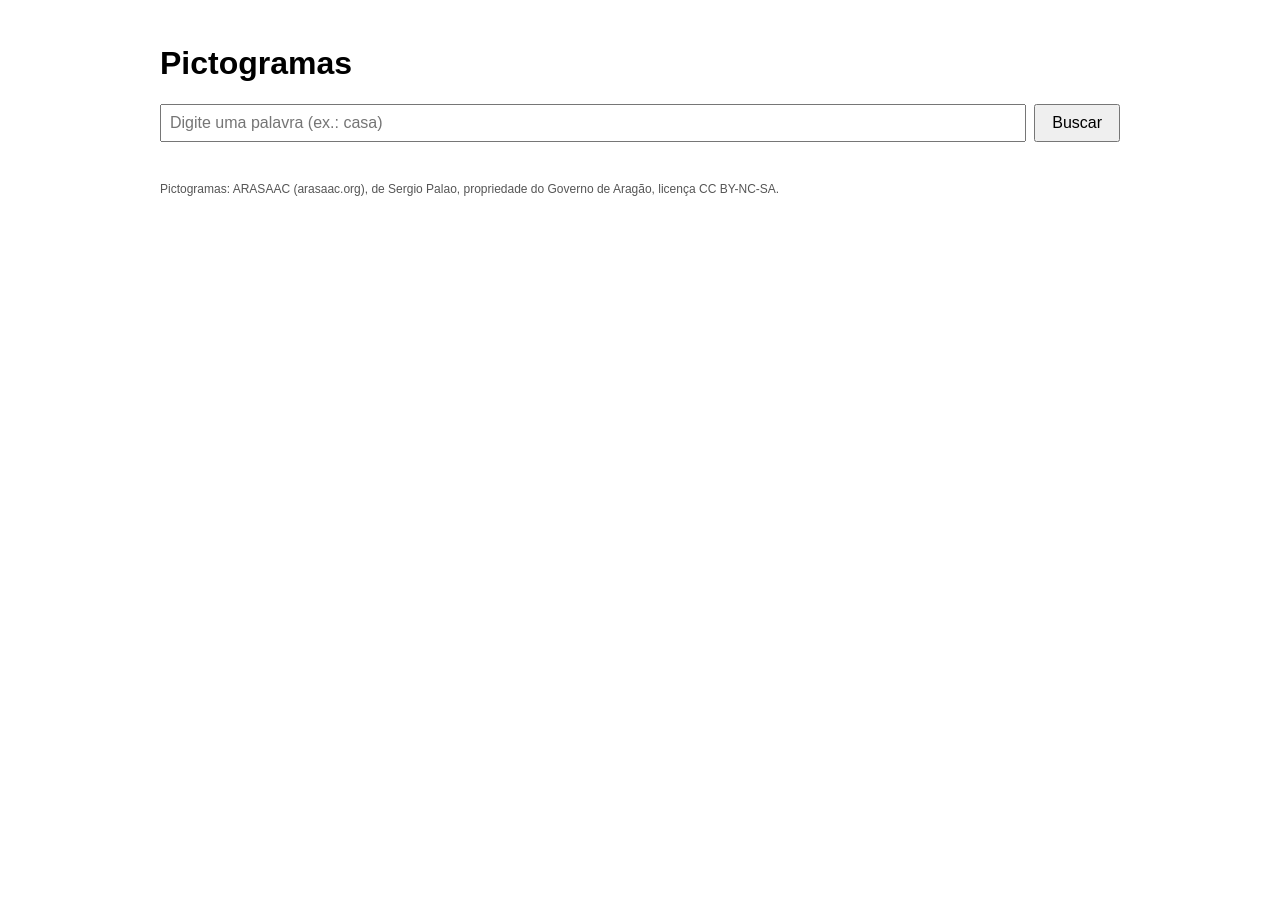
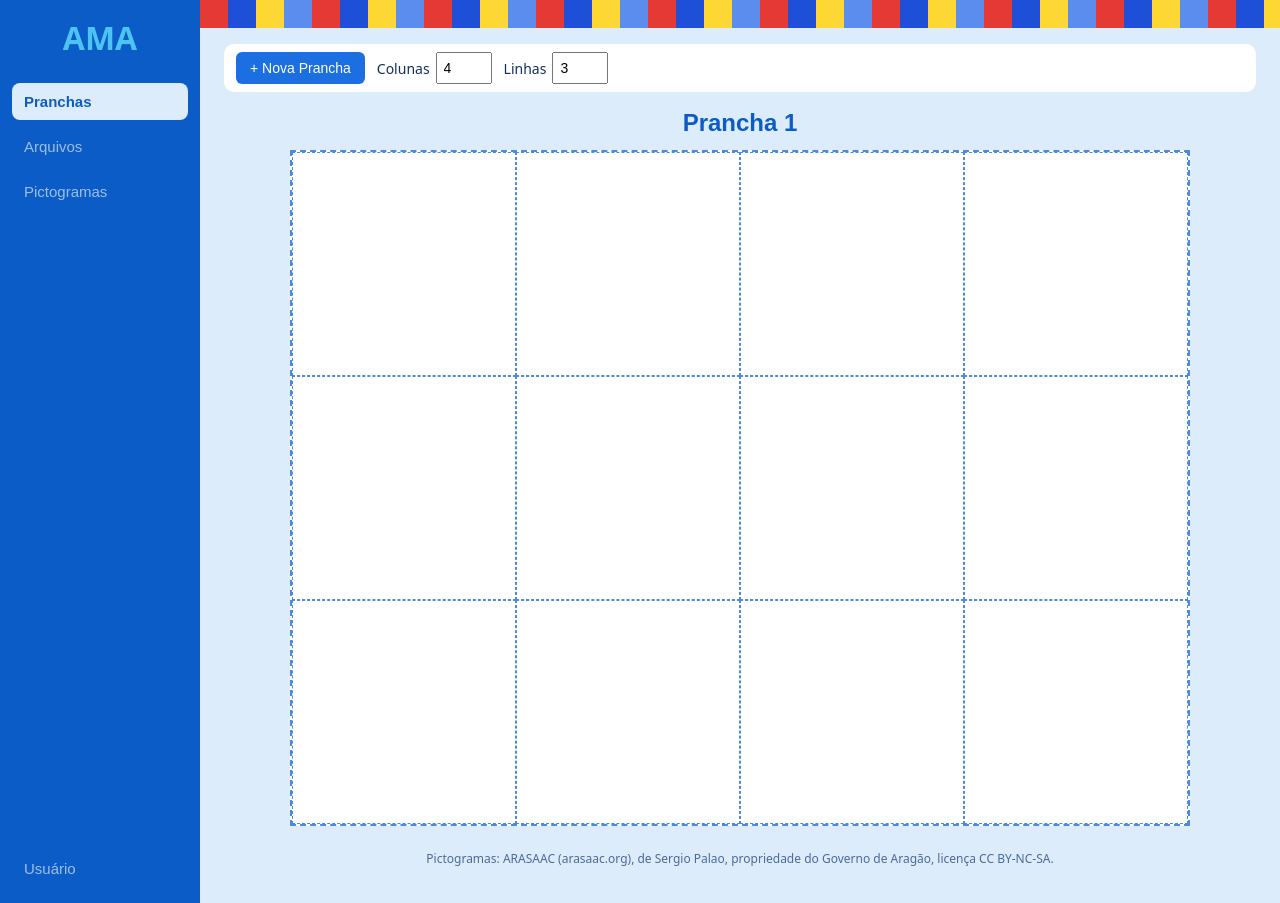
Before and after one commit to goechsler603/tcc-caa, a React (Vite) app in the folder frontend/: page / in a window 1280 px wide. Before the commit the page ends 800 px from the top, so only its background shows below. Built offline with nearby package versions, Linux system fonts and the light colour scheme.

Commit message:
feat: editor de prancha com grade configurável e busca de pictogramas

```diff
--- a/frontend/src/App.css
+++ b/frontend/src/App.css
@@ -1,184 +1,289 @@
-.counter {
-  font-size: 16px;
-  padding: 5px 10px;
-  border-radius: 5px;
-  color: var(--accent);
-  background: var(--accent-bg);
-  border: 2px solid transparent;
-  transition: border-color 0.3s;
-  margin-bottom: 24px;
-
-  &:hover {
-    border-color: var(--accent-border);
-  }
-  &:focus-visible {
-    outline: 2px solid var(--accent);
-    outline-offset: 2px;
-  }
+* {
+  box-sizing: border-box;
 }
 
-.hero {
-  position: relative;
-
-  .base,
-  .framework,
-  .vite {
-    inset-inline: 0;
-    margin: 0 auto;
+body {
+  margin: 0;
+  font-family: system-ui, sans-serif;
+  color: #12305e;
 }
 
-  .base {
-    width: 170px;
-    position: relative;
-    z-index: 0;
+.app {
+  display: flex;
+  min-height: 100vh;
+  background: #dcecfb;
 }
 
-  .framework,
-  .vite {
-    position: absolute;
+/* Barra lateral */
+.sidebar {
+  width: 200px;
+  background: #0b5cc6;
+  display: flex;
+  flex-direction: column;
+  padding: 16px 12px;
+  gap: 24px;
 }
 
-  .framework {
-    z-index: 1;
-    top: 34px;
-    height: 28px;
-    transform: perspective(2000px) rotateZ(300deg) rotateX(44deg) rotateY(39deg)
-      scale(1.4);
+.logo {
+  color: #4cc3f0;
+  font-size: 32px;
+  font-weight: 800;
+  text-align: center;
 }
 
-  .vite {
-    z-index: 0;
-    top: 107px;
-    height: 26px;
-    width: auto;
-    transform: perspective(2000px) rotateZ(300deg) rotateX(40deg) rotateY(39deg)
-      scale(0.8);
-  }
+.sidebar nav {
+  display: flex;
+  flex-direction: column;
+  gap: 8px;
 }
 
-#center {
+.sidebar-rodape {
+  margin-top: auto;
+}
+
+.nav-item {
+  width: 100%;
+  text-align: left;
+  padding: 10px 12px;
+  border: none;
+  border-radius: 8px;
+  background: transparent;
+  color: #fff;
+  font-size: 15px;
+  cursor: pointer;
+}
+
+.nav-item.ativo {
+  background: #dcecfb;
+  color: #0b5cc6;
+  font-weight: 600;
+}
+
+.nav-item:disabled {
+  opacity: 0.6;
+  cursor: not-allowed;
+}
+
+/* Conteúdo */
+.conteudo {
+  flex: 1;
+  padding: 0 24px 24px;
+  min-width: 0;
+}
+
+.faixa {
+  height: 28px;
+  margin: 0 -24px 16px;
+  background: repeating-linear-gradient(
+    90deg,
+    #e53935 0 28px,
+    #1e4fd8 28px 56px,
+    #fdd835 56px 84px,
+    #5b8def 84px 112px
+  );
+}
+
+.barra {
+  display: flex;
+  flex-wrap: wrap;
+  align-items: center;
+  gap: 12px;
+  padding: 8px 12px;
+  background: #fff;
+  border-radius: 10px;
+  margin-bottom: 16px;
+}
+
+.botao {
+  background: #1b6fe0;
+  color: #fff;
+  border: none;
+  border-radius: 6px;
+  padding: 8px 14px;
+  font-size: 14px;
+  cursor: pointer;
+}
+
+.campo {
+  display: flex;
+  align-items: center;
+  gap: 6px;
+  font-size: 14px;
+}
+
+.campo input {
+  width: 56px;
+  padding: 6px;
+  font-size: 14px;
+}
+
+.titulo {
+  display: block;
+  width: 100%;
+  border: none;
+  background: transparent;
+  text-align: center;
+  font-size: 24px;
+  font-weight: 700;
+  color: #0b5cc6;
+  margin-bottom: 12px;
+}
+
+/* Prancha */
+.prancha {
+  display: grid;
+  gap: 0;
+  max-width: 900px;
+  margin: 0 auto;
+  background: #fff;
+  border: 2px dashed #4a8be0;
+}
+
+.celula {
+  position: relative;
+  aspect-ratio: 1 / 1;
+  border: 1px dashed #4a8be0;
+  display: flex;
+  align-items: center;
+  justify-content: center;
+  cursor: pointer;
+  padding: 6px;
+}
+
+.celula:hover,
+.celula:focus-visible {
+  background: #eef6ff;
+  outline: none;
+}
+
+.celula img {
+  max-width: 100%;
+  max-height: 100%;
+  object-fit: contain;
+}
+
+.celula-remover {
+  position: absolute;
+  top: 4px;
+  right: 4px;
+  width: 24px;
+  height: 24px;
+  border: none;
+  border-radius: 50%;
+  background: #e53935;
+  color: #fff;
+  font-size: 12px;
+  cursor: pointer;
+  opacity: 0;
+}
+
+.celula:hover .celula-remover,
+.celula:focus-within .celula-remover {
+  opacity: 1;
+}
+
+.credito {
+  margin-top: 24px;
+  font-size: 12px;
+  color: #4a6a99;
+  text-align: center;
+}
+
+/* Modal */
+.modal-fundo {
+  position: fixed;
+  inset: 0;
+  background: rgba(10, 30, 60, 0.45);
+  display: flex;
+  align-items: center;
+  justify-content: center;
+  padding: 16px;
+}
+
+.modal {
+  width: min(720px, 100%);
+  max-height: 85vh;
   display: flex;
   flex-direction: column;
-  gap: 25px;
-  place-content: center;
-  place-items: center;
-  flex-grow: 1;
-
-  @media (max-width: 1024px) {
-    padding: 32px 20px 24px;
-    gap: 18px;
-  }
+  background: #f3f8ff;
+  border-radius: 10px;
+  overflow: hidden;
+  box-shadow: 0 10px 30px rgba(0, 0, 0, 0.3);
 }
 
-#next-steps {
+.modal-titulo {
   display: flex;
-  border-top: 1px solid var(--border);
-  text-align: left;
-
-  & > div {
-    flex: 1 1 0;
-    padding: 32px;
-    @media (max-width: 1024px) {
-      padding: 24px 20px;
-    }
+  justify-content: space-between;
+  align-items: center;
+  padding: 8px 12px;
+  background: #e1ecf8;
+  color: #0b5cc6;
+  font-weight: 600;
 }
 
-  .icon {
-    margin-bottom: 16px;
-    width: 22px;
-    height: 22px;
+.modal-fechar {
+  border: none;
+  background: #e53935;
+  color: #fff;
+  border-radius: 4px;
+  width: 26px;
+  height: 26px;
+  cursor: pointer;
 }
 
-  @media (max-width: 1024px) {
-    flex-direction: column;
-    text-align: center;
-  }
+.modal-busca {
+  display: flex;
+  gap: 8px;
+  padding: 12px;
 }
 
-#docs {
-  border-right: 1px solid var(--border);
-
-  @media (max-width: 1024px) {
-    border-right: none;
-    border-bottom: 1px solid var(--border);
-  }
+.modal-busca input {
+  flex: 1;
+  padding: 8px;
+  font-size: 16px;
 }
 
-#next-steps ul {
-  list-style: none;
-  padding: 0;
-  display: flex;
-  gap: 8px;
-  margin: 32px 0 0;
-
-  .logo {
-    height: 18px;
+.modal-busca button {
+  background: #1b6fe0;
+  color: #fff;
+  border: none;
+  border-radius: 6px;
+  padding: 8px 16px;
+  cursor: pointer;
 }
 
-  a {
-    color: var(--text-h);
-    font-size: 16px;
-    border-radius: 6px;
-    background: var(--social-bg);
-    display: flex;
-    padding: 6px 12px;
-    align-items: center;
-    gap: 8px;
-    text-decoration: none;
-    transition: box-shadow 0.3s;
-
-    &:hover {
-      box-shadow: var(--shadow);
-    }
-    .button-icon {
-      height: 18px;
-      width: 18px;
-    }
+.modal-corpo {
+  padding: 0 12px 12px;
+  overflow-y: auto;
 }
 
-  @media (max-width: 1024px) {
-    margin-top: 20px;
-    flex-wrap: wrap;
-    justify-content: center;
-
-    li {
-      flex: 1 1 calc(50% - 8px);
+.resultados {
+  display: grid;
+  grid-template-columns: repeat(auto-fill, minmax(120px, 1fr));
+  gap: 10px;
 }
 
-    a {
-      width: 100%;
-      justify-content: center;
-      box-sizing: border-box;
-    }
-  }
+.resultado {
+  background: #fff;
+  border: 1px solid #b7d0ee;
+  border-radius: 8px;
+  padding: 8px;
+  cursor: pointer;
+  display: flex;
+  flex-direction: column;
+  align-items: center;
+  gap: 4px;
 }
 
-#spacer {
-  height: 88px;
-  border-top: 1px solid var(--border);
-  @media (max-width: 1024px) {
-    height: 48px;
-  }
+.resultado:hover {
+  border-color: #1b6fe0;
+  background: #eef6ff;
 }
 
-.ticks {
-  position: relative;
+.resultado img {
   width: 100%;
-
-  &::before,
-  &::after {
-    content: '';
-    position: absolute;
-    top: -4.5px;
-    border: 5px solid transparent;
 }
 
-  &::before {
-    left: 0;
-    border-left-color: var(--border);
+.erro {
+  color: crimson;
 }
-  &::after {
-    right: 0;
-    border-right-color: var(--border);
-  }
-}
--- a/frontend/src/App.tsx
+++ b/frontend/src/App.tsx
@@ -1,80 +1,124 @@
 import { useState } from 'react'
+import './App.css'
+import Prancha from './components/Prancha'
+import PictogramaSearchModal from './components/PictogramaSearchModal'
+import type { Celulas, Pictograma } from './types'
 
-type Pictograma = {
-  id: number
-  palavra: string
-  url: string
-}
+const limitar = (valor: number, min: number, max: number) =>
+  Math.min(max, Math.max(min, valor))
 
 function App() {
-  const [busca, setBusca] = useState('')
-  const [resultados, setResultados] = useState<Pictograma[]>([])
-  const [carregando, setCarregando] = useState(false)
-  const [erro, setErro] = useState('')
-  const [buscou, setBuscou] = useState(false)
+  const [titulo, setTitulo] = useState('Prancha 1')
+  const [colunas, setColunas] = useState(4)
+  const [linhas, setLinhas] = useState(3)
+  const [celulas, setCelulas] = useState<Celulas>({})
+  const [celulaAtiva, setCelulaAtiva] = useState<string | null>(null)
 
-  async function buscar() {
-    if (!busca.trim()) return
-    setCarregando(true)
-    setErro('')
-    try {
-      const res = await fetch(`/api/pictogramas?busca=${encodeURIComponent(busca)}`)
-      if (!res.ok) throw new Error()
-      setResultados(await res.json())
-      setBuscou(true)
-    } catch {
-      setErro('Não foi possível buscar os pictogramas.')
-      setResultados([])
-    } finally {
-      setCarregando(false)
+  function selecionar(p: Pictograma) {
+    if (celulaAtiva === null) return
+    setCelulas((anterior) => ({ ...anterior, [celulaAtiva]: p }))
+    setCelulaAtiva(null)
+  }
+
+  function remover(chave: string) {
+    setCelulas((anterior) => {
+      const novo = { ...anterior }
+      delete novo[chave]
+      return novo
+    })
+  }
+
+  function novaPrancha() {
+    if (
+      Object.keys(celulas).length > 0 &&
+      !window.confirm('Descartar a prancha atual e começar uma nova?')
+    ) {
+      return
     }
+    setTitulo('Prancha 1')
+    setCelulas({})
   }
 
   return (
-    <div style={{ padding: 24, fontFamily: 'sans-serif', maxWidth: 960, margin: '0 auto' }}>
-      <h1>Pictogramas</h1>
+    <div className="app">
+      <aside className="sidebar">
+        <div className="logo">AMA</div>
+        <nav>
+          <button className="nav-item ativo">Pranchas</button>
+          <button className="nav-item" disabled title="Em breve">
+            Arquivos
+          </button>
+          <button className="nav-item" disabled title="Em breve">
+            Pictogramas
+          </button>
+        </nav>
+        <div className="sidebar-rodape">
+          <button className="nav-item" disabled>
+            Usuário
+          </button>
+        </div>
+      </aside>
 
-      <div style={{ display: 'flex', gap: 8, marginBottom: 16 }}>
+      <main className="conteudo">
+        <div className="faixa" />
+
+        <div className="barra">
+          <button className="botao" onClick={novaPrancha}>
+            + Nova Prancha
+          </button>
+          <label className="campo">
+            Colunas
+            <input
+              type="number"
+              min={1}
+              max={8}
+              value={colunas}
+              onChange={(e) =>
+                setColunas(limitar(Number(e.target.value) || 1, 1, 8))
+              }
+            />
+          </label>
+          <label className="campo">
+            Linhas
+            <input
+              type="number"
+              min={1}
+              max={6}
+              value={linhas}
+              onChange={(e) =>
+                setLinhas(limitar(Number(e.target.value) || 1, 1, 6))
+              }
+            />
+          </label>
+        </div>
+
         <input
-          value={busca}
-          onChange={(e) => setBusca(e.target.value)}
-          onKeyDown={(e) => e.key === 'Enter' && buscar()}
-          placeholder="Digite uma palavra (ex.: casa)"
-          style={{ flex: 1, padding: 8, fontSize: 16 }}
+          className="titulo"
+          value={titulo}
+          onChange={(e) => setTitulo(e.target.value)}
+          aria-label="Título da prancha"
         />
-        <button onClick={buscar} style={{ padding: '8px 16px', fontSize: 16 }}>
-          Buscar
-        </button>
-      </div>
 
-      {carregando && <p>Buscando...</p>}
-      {erro && <p style={{ color: 'crimson' }}>{erro}</p>}
-      {buscou && !carregando && !erro && resultados.length === 0 && (
-        <p>Nenhum resultado.</p>
+        <Prancha
+          colunas={colunas}
+          linhas={linhas}
+          celulas={celulas}
+          onCelulaClick={setCelulaAtiva}
+          onRemover={remover}
+        />
+
+        <p className="credito">
+          Pictogramas: ARASAAC (arasaac.org), de Sergio Palao, propriedade do
+          Governo de Aragão, licença CC BY-NC-SA.
+        </p>
+      </main>
+
+      {celulaAtiva !== null && (
+        <PictogramaSearchModal
+          onSelect={selecionar}
+          onClose={() => setCelulaAtiva(null)}
+        />
       )}
-
-      <div
-        style={{
-          display: 'grid',
-          gridTemplateColumns: 'repeat(auto-fill, minmax(140px, 1fr))',
-          gap: 12,
-        }}
-      >
-        {resultados.map((p) => (
-          <div
-            key={p.id}
-            style={{ border: '1px solid #ccc', borderRadius: 8, padding: 8, textAlign: 'center' }}
-          >
-            <img src={p.url} alt={p.palavra} style={{ width: '100%' }} />
-            <div>{p.palavra}</div>
-          </div>
-        ))}
-      </div>
-
-      <p style={{ marginTop: 24, fontSize: 12, color: '#555' }}>
-        Pictogramas: ARASAAC (arasaac.org), de Sergio Palao, propriedade do Governo de
-        Aragão, licença CC BY-NC-SA.
-      </p>
     </div>
   )
 }
--- /dev/null
+++ b/frontend/src/components/PictogramaSearchModal.tsx
@@ -0,0 +1,85 @@
+import { useEffect, useRef, useState } from 'react'
+import type { Pictograma } from '../types'
+
+type Props = {
+  onSelect: (p: Pictograma) => void
+  onClose: () => void
+}
+
+export default function PictogramaSearchModal({ onSelect, onClose }: Props) {
+  const [busca, setBusca] = useState('')
+  const [resultados, setResultados] = useState<Pictograma[]>([])
+  const [carregando, setCarregando] = useState(false)
+  const [erro, setErro] = useState('')
+  const [buscou, setBuscou] = useState(false)
+  const inputRef = useRef<HTMLInputElement>(null)
+
+  useEffect(() => {
+    inputRef.current?.focus()
+  }, [])
+
+  useEffect(() => {
+    function aoPressionar(e: KeyboardEvent) {
+      if (e.key === 'Escape') onClose()
+    }
+    window.addEventListener('keydown', aoPressionar)
+    return () => window.removeEventListener('keydown', aoPressionar)
+  }, [onClose])
+
+  async function buscar() {
+    if (!busca.trim()) return
+    setCarregando(true)
+    setErro('')
+    try {
+      const res = await fetch(`/api/pictogramas?busca=${encodeURIComponent(busca)}`)
+      if (!res.ok) throw new Error()
+      setResultados(await res.json())
+      setBuscou(true)
+    } catch {
+      setErro('Não foi possível buscar os pictogramas.')
+      setResultados([])
+    } finally {
+      setCarregando(false)
+    }
+  }
+
+  return (
+    <div className="modal-fundo" onClick={onClose}>
+      <div className="modal" onClick={(e) => e.stopPropagation()}>
+        <div className="modal-titulo">
+          <span>Buscar Pictograma</span>
+          <button className="modal-fechar" onClick={onClose} aria-label="Fechar">
+            ✕
+          </button>
+        </div>
+
+        <div className="modal-busca">
+          <input
+            ref={inputRef}
+            value={busca}
+            onChange={(e) => setBusca(e.target.value)}
+            onKeyDown={(e) => e.key === 'Enter' && buscar()}
+            placeholder="Digite uma palavra (ex.: casa)"
+          />
+          <button onClick={buscar}>Buscar</button>
+        </div>
+
+        <div className="modal-corpo">
+          {carregando && <p>Buscando...</p>}
+          {erro && <p className="erro">{erro}</p>}
+          {buscou && !carregando && !erro && resultados.length === 0 && (
+            <p>Nenhum resultado.</p>
+          )}
+          <div className="resultados">
+            {resultados.map((p) => (
+              <button key={p.id} className="resultado" onClick={() => onSelect(p)}>
+                <img src={p.url} alt={p.palavra} />
+                <span>{p.palavra}</span>
+              </button>
+            ))}
+          </div>
+        </div>
+      </div>
+    </div>
+  )
+}
--- /dev/null
+++ b/frontend/src/components/Prancha.tsx
@@ -0,0 +1,61 @@
+import type { Celulas } from '../types'
+
+type Props = {
+  colunas: number
+  linhas: number
+  celulas: Celulas
+  onCelulaClick: (chave: string) => void
+  onRemover: (chave: string) => void
+}
+
+export default function Prancha({
+  colunas,
+  linhas,
+  celulas,
+  onCelulaClick,
+  onRemover,
+}: Props) {
+  const chaves: string[] = []
+  for (let l = 0; l < linhas; l++) {
+    for (let c = 0; c < colunas; c++) {
+      chaves.push(`${l}-${c}`)
+    }
+  }
+
+  return (
+    <div
+      className="prancha"
+      style={{ gridTemplateColumns: `repeat(${colunas}, 1fr)` }}
+    >
+      {chaves.map((chave) => {
+        const p = celulas[chave]
+        return (
+          <div
+            key={chave}
+            className="celula"
+            role="button"
+            tabIndex={0}
+            onClick={() => onCelulaClick(chave)}
+            onKeyDown={(e) => e.key === 'Enter' && onCelulaClick(chave)}
+          >
+            {p && (
+              <>
+                <img src={p.url} alt={p.palavra} />
+                <button
+                  className="celula-remover"
+                  aria-label="Remover pictograma"
+                  onClick={(e) => {
+                    e.stopPropagation()
+                    onRemover(chave)
+                  }}
+                >
+                  ✕
+                </button>
+              </>
+            )}
+          </div>
+        )
+      })}
+    </div>
+  )
+}
--- /dev/null
+++ b/frontend/src/types.ts
@@ -0,0 +1,8 @@
+export type Pictograma = {
+  id: number
+  palavra: string
+  url: string
+}
+
+// chave no formato "linha-coluna", ex.: "0-2"
+export type Celulas = Record<string, Pictograma>
```
Lines whose indentation alone changed are shown as unchanged.
